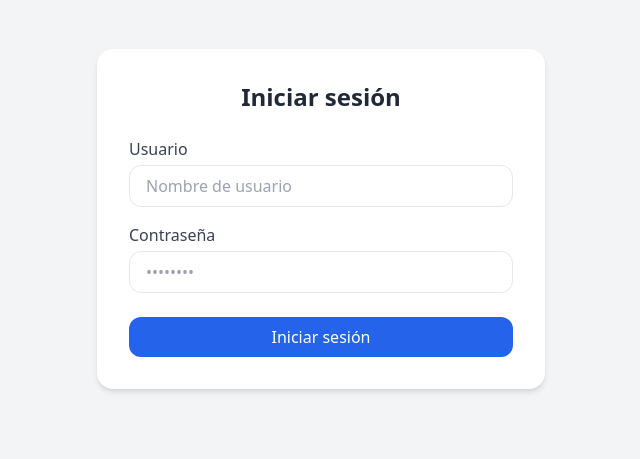
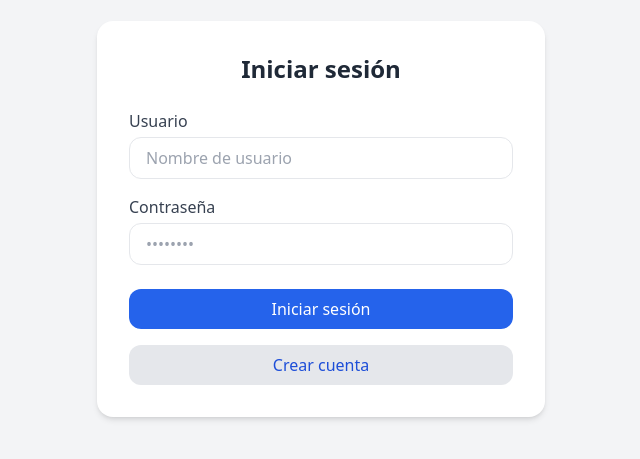
Before and after one commit to wolsybl/DobleDB, a React (Create React App) app in the folder frontend/: page / in a window 1280 px wide. Shown: the part 181-640 px from the top of the page, without its empty margins (319-959 px from the left). Built offline with nearby package versions, Linux system fonts and the light colour scheme.

Commit message:
enrutamiento entre login y register

```diff
--- a/frontend/src/App.js
+++ b/frontend/src/App.js
@@ -1,9 +1,15 @@
+import { useState } from "react";
 import Login from "./pages/login";
 import Register from "./pages/register";
 
 function App() {
-  return <Login />;
+  const [showRegister, setShowRegister] = useState(false);
+
+  return showRegister ? (
+    <Register onGoToLogin={() => setShowRegister(false)} />
+  ) : (
+    <Login onGoToRegister={() => setShowRegister(true)} />
+  );
 }
 
-
 export default App;
--- a/frontend/src/pages/Login.jsx
+++ b/frontend/src/pages/Login.jsx
@@ -1,7 +1,7 @@
 import { useState } from "react";
 import axios from "axios";
 
-export default function Login() {
+export default function Login({ onGoToRegister }) {
   const [username, setUsername] = useState("");
   const [password, setPassword] = useState("");
   const [error, setError] = useState("");
@@ -64,6 +64,13 @@ export default function Login() {
         >
           Iniciar sesión
         </button>
+        <button
+          type="button"
+          className="w-full mt-4 bg-gray-200 text-blue-700 py-2 rounded-xl hover:bg-gray-300 transition duration-300"
+          onClick={onGoToRegister}
+        >
+          Crear cuenta
+        </button>
       </form>
     </div>
   );
--- a/frontend/src/pages/register.jsx
+++ b/frontend/src/pages/register.jsx
@@ -3,7 +3,7 @@ import axios from "axios";
 
 //pagina similar a login pero para registro de usuario
 
-export default function Register() {
+export default function Register({ onGoToLogin }) {
   const [username, setUsername] = useState("");
   const [password, setPassword] = useState("");
   const [confirmPassword, setConfirmPassword] = useState("");
@@ -93,6 +93,13 @@ export default function Register() {
         >
           Registrarse
         </button>
+        <button
+          type="button"
+          className="w-full mt-4 bg-gray-200 text-blue-700 py-2 rounded-xl hover:bg-gray-300 transition duration-300"
+          onClick={onGoToLogin}
+        >
+          Volver a iniciar sesión
+        </button>
       </form>
     </div>
   );
```
Also changed, not shown: 1 other file (tests, documents, lock files or other folders).
